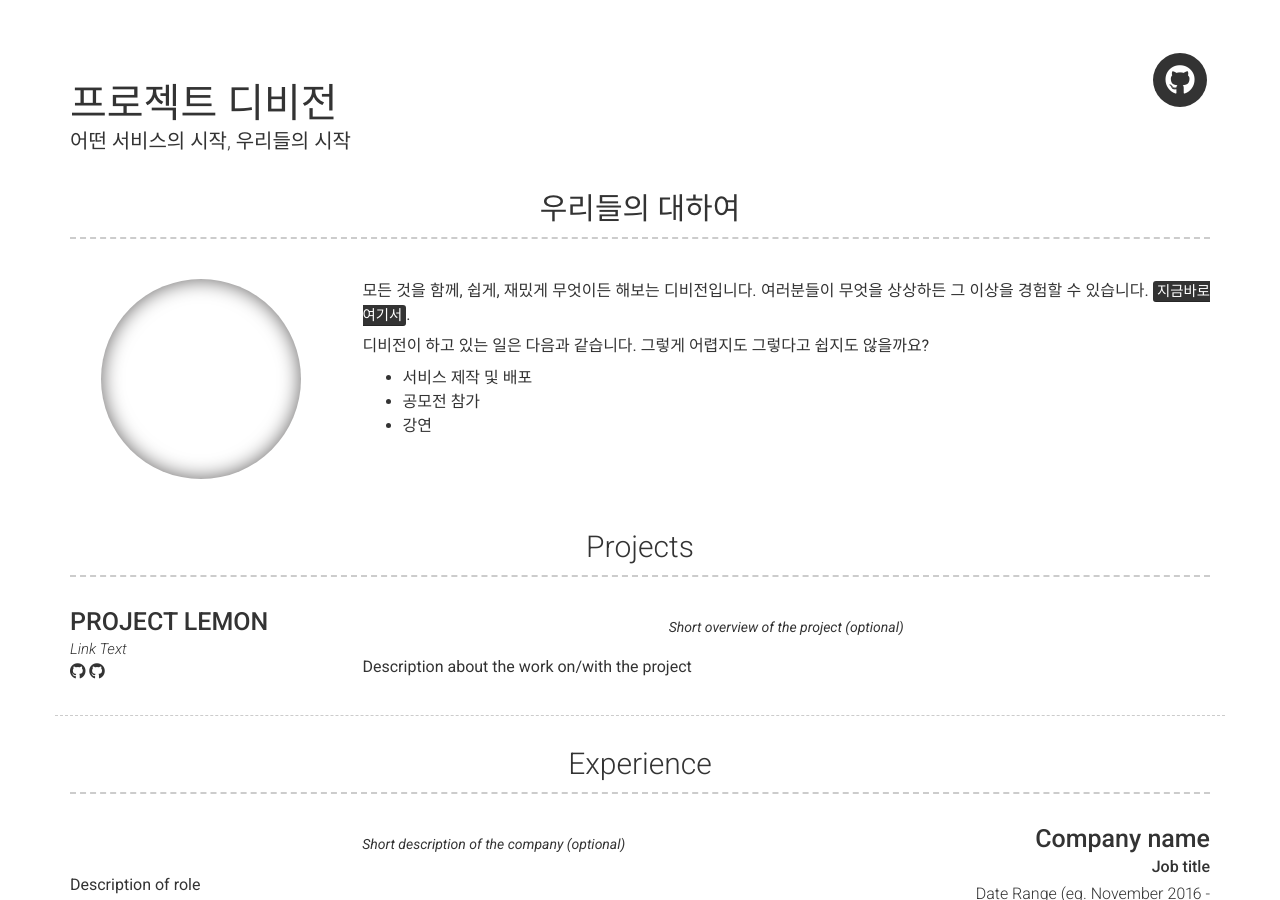
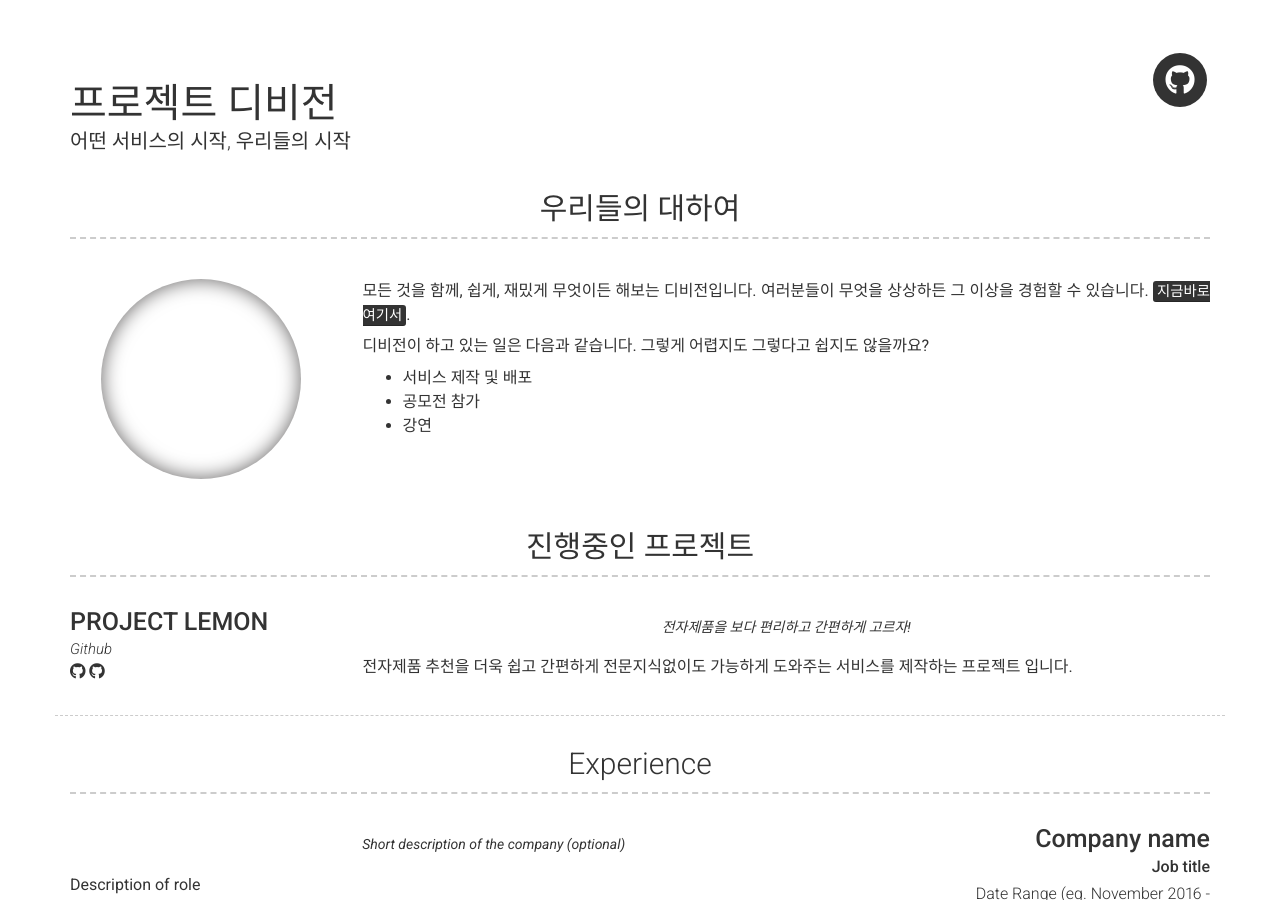
Before and after one commit to Project-Division/Project-Division.github.io, a Jekyll site: the page built from index.md, in a window 1280 px wide and 900 px high. Built offline with Jekyll 4.4.1, drawn with Linux system fonts in a browser that asks for light colours; nearby versions of some CDN libraries.

Commit message:
edited config

```diff
--- a/_config.yml
+++ b/_config.yml
@@ -61,15 +61,15 @@ about_content: | # this will include new lines to allow paragraphs
 #- Images ![alt text](/images/landscape-trees.jpg "Trees")
 
 content:
-  - title: Projects # Title for the section
+  - title: 진행중인 프로젝트 # Title for the section
     layout: list # Type of content section (list/text)
     content:
       - layout: left
         border: weak  # Value of `weak` will display a weak border below this item. # Any
                       # other value (or no value) means no border will be displayed
         title: PROJECT LEMON
-        link: Link to project (eg. sproogen.github.io/modern-resume-theme)(optional)
-        link_text: Link Text
+        link: https://github.com/orgs/Project-Division/projects/2
+        link_text: Github
         additional_links:
           - title:  Github page for project (eg. sproogen/modern-resume-theme)
             icon: fab fa-github
@@ -78,9 +78,9 @@ content:
             icon: fab fa-github
             url: Link to project (eg. sproogen.github.io/modern-resume-theme)(optional)
         quote: >
-          Short overview of the project (optional)
+          전자제품을 보다 편리하고 간편하게 고르자!
         description: | # this will include new lines to allow paragraphs
-          Description about the work on/with the project
+          전자제품 추천을 더욱 쉽고 간편하게 전문지식없이도 가능하게 도와주는 서비스를 제작하는 프로젝트 입니다.
   - title: Experience
     layout: list
     content:
```
